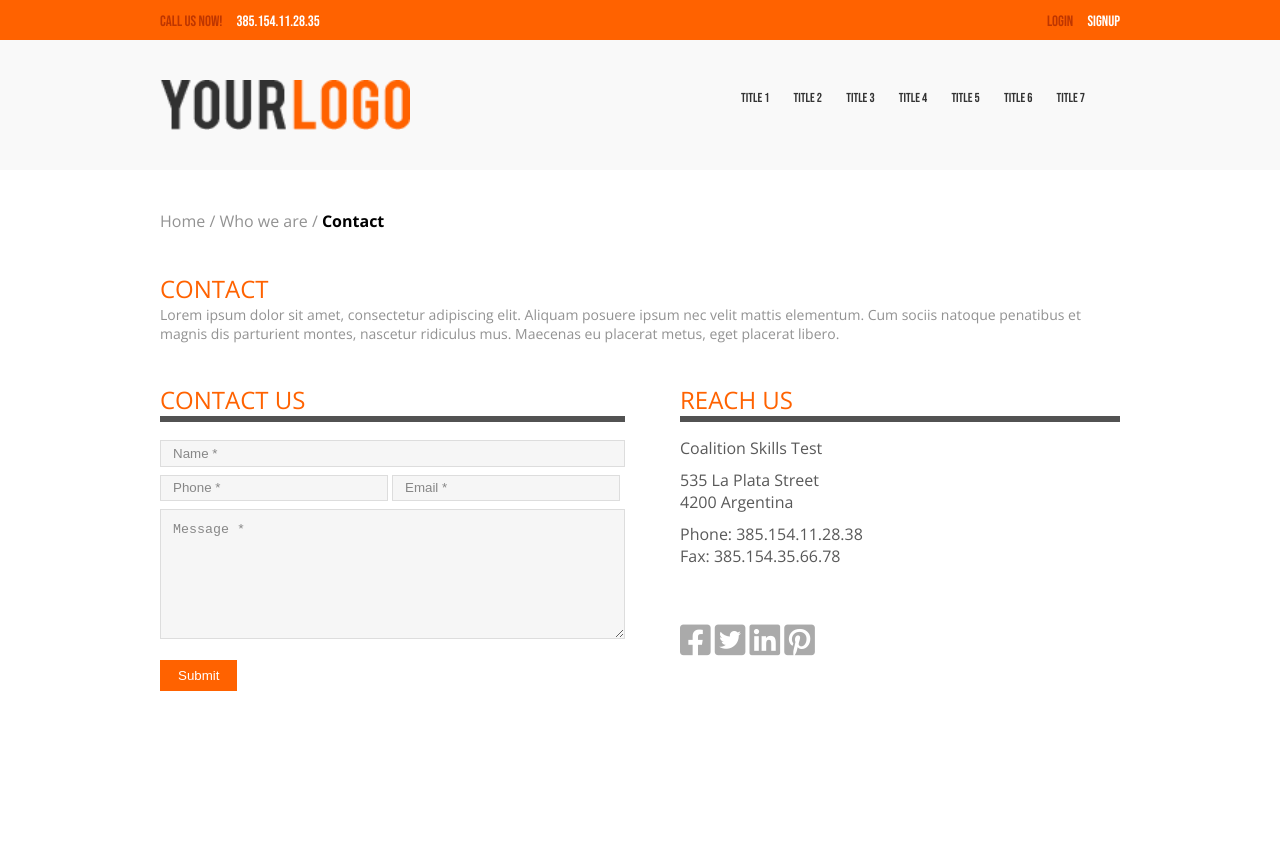
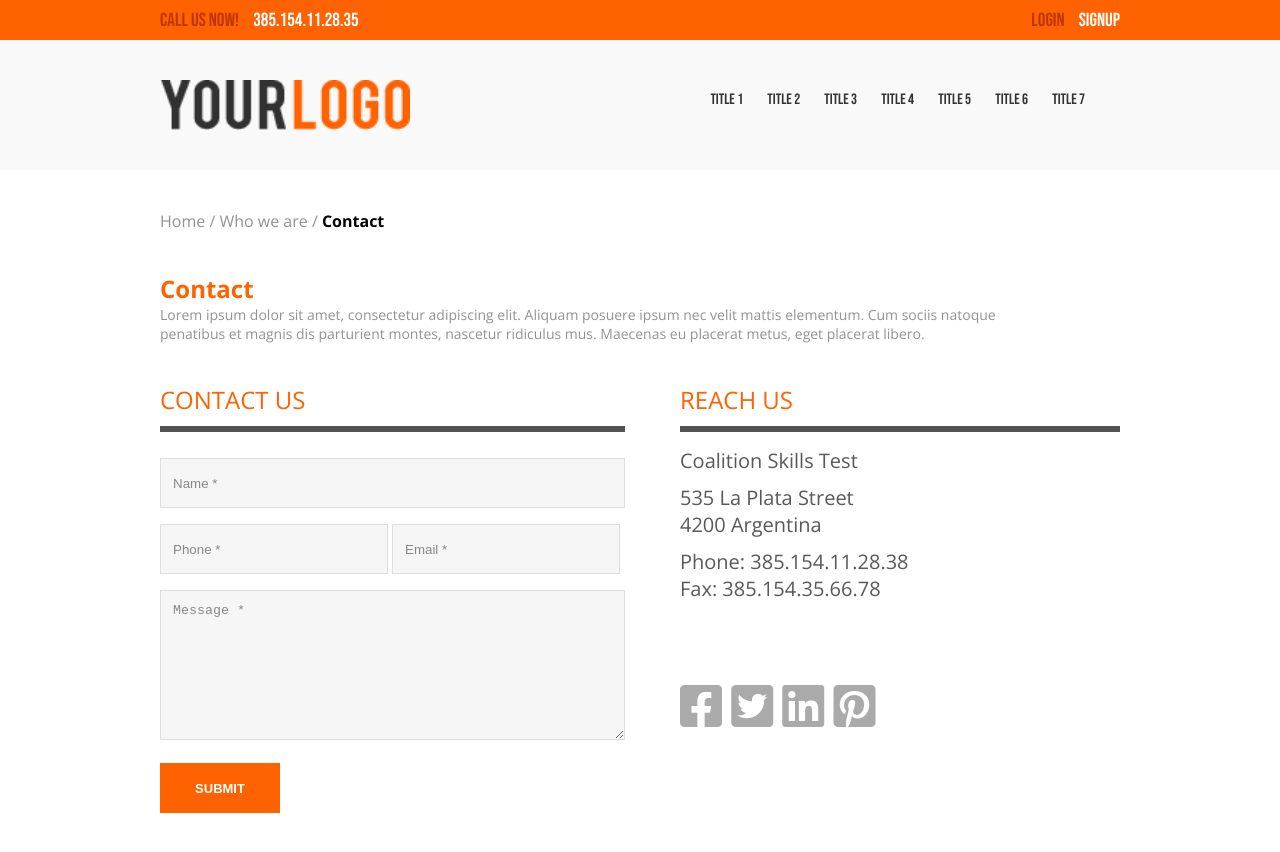
Before and after one commit to halebeau/CT-SkillTest2, a plain HTML site: page index.html in a window 1280 px wide. Before the commit the page ends 800 px from the top, so only its background shows below. Drawn offline with nearby package versions, Linux system fonts and the light colour scheme.

Commit message:
finished page

```diff
--- a/css/style.css
+++ b/css/style.css
@@ -1,7 +1,6 @@
 * {
   margin: 0;
   padding: 0;
-  border: 0;
   box-sizing: border-box;
 }
 
@@ -25,7 +24,12 @@ a {
   text-decoration: none;
 }
 
-h1, h2, h3, h4, h5, h6 {
+h1,
+h2,
+h3,
+h4,
+h5,
+h6 {
   font-weight: 700;
 }
 
@@ -33,40 +37,30 @@ p {
   font-weight: 400;
   color: #929292;
   font-size: 14px;
+  width: 90%;
 }
 
 .center {
   text-align: center;
 }
 
-/* .title {
-  padding-bottom: 8px 0;
-} */
-
-/* .float-right {
-  float: right;
-}
-
-.float-left {
-  float: left;
-} */
-
 .top-section {
   display: flex;
   justify-content: space-between;
 }
 
-.drk-text, .lht-text {
-  font: 15px 'Bebas Neue';
+.dark-text,
+.lite-text {
+  font: 19px 'Bebas Neue';
   line-height: 19px;
   text-transform: uppercase;
 }
 
-.drk-text {
+.dark-text {
   color: #be3600;
 }
 
-.lht-text {
+.lite-text {
   color: #fff;
   padding-left: 10px;
 }
@@ -77,10 +71,15 @@ h2 {
   text-transform: uppercase;
 }
 
+.contact {
+  font-weight: bolder;
+  text-transform: none;
+}
+
 .top-section,
 .header-container,
-.breadcrumb-container,
-.paragraph-container,
+.nav-container,
+.p-container,
 .contact-container {
   width: 100%;
   max-width: 960px;
@@ -88,8 +87,8 @@ h2 {
 }
 
 .menu li,
-.breadcrumb-container li,
-.social-out li {
+.nav-container li,
+.social li {
   display: inline-block;
 }
 
@@ -98,14 +97,6 @@ h2 {
   display: flex;
   height: 2.5em;
 }
-
-/* .top-section:after,
-.breadcrumb-container:after,
-.social-out:after {
-  content: "";
-  display: table;
-  clear: both;
-} */
 
 .top-section {
   margin: auto;
@@ -117,7 +108,7 @@ header {
 }
 
 header,
-.breadcrumb-container,
+.nav-container,
 .contact-container {
   padding: 40px 0;
 }
@@ -136,15 +127,15 @@ img {
   position: relative;
 }
 
-.menu li > a {
+.menu li>a {
   display: block;
   padding: 10px 10px;
   color: #333;
   text-align: right;
-  font: 13px Bebas Neue;
+  font: 15px Bebas Neue;
 }
 
-.menu li:hover > a {
+.menu li:hover>a {
   font-weight: 700;
   border-bottom: 3px solid #ff6200;
 }
@@ -165,7 +156,7 @@ img {
   margin: 0 auto 2px auto;
 }
 
-.submenu li:hover > a {
+.submenu li:hover>a {
   border: none;
 }
 
@@ -181,11 +172,7 @@ img {
   display: block;
 }
 
-.breadcrumb-container li:before {
-  clear: both;
-}
-
-a.breadcrumb {
+a.nav {
   color: #929292;
 }
 
@@ -205,26 +192,23 @@ a.breadcrumb {
   width: 50%;
 }
 
-.right.cols {
+.left.cols {
   padding-right: 15px;
 }
 
-.left.cols {
+.right.cols {
   padding-left: 40px;
 }
 
-/* .h-line {
-  width: 100%;
-  border: 3px solid #2e2b2b;
-} */
-
 .form-container {
+  margin-top: 10px;
   padding: 18px 0;
   border-top: 6px solid #525252;
 }
 
 .address-container {
   border-top: 6px solid #525252;
+  margin-top: 10px;
 }
 
 input,
@@ -239,19 +223,24 @@ input {
 }
 
 input:nth-child(1) {
+  margin-top: 8px;
   width: 100%;
+  height: 50px;
   background-color: #f6f6f6;
 }
 
 input:nth-child(2),
 input:nth-child(3) {
+  margin-top: 8px;
   width: 49%;
+  height: 50px;
   background-color: #f6f6f6;
 }
 
 textarea {
+  margin-top: 8px;
   width: 100%;
-  height: 130px;
+  height: 150px;
   max-height: 500vh;
   resize: vertical;
   background-color: #f6f6f6;
@@ -262,41 +251,38 @@ textarea {
 }
 
 .btn {
+  width: 120px;
+  height: 50px;
   background-color: #ff6200;
   color: #fff;
+  text-transform: uppercase;
+  font-size: 13px;
+  font-weight: bold;
   padding: 8px 18px;
-  margin-top: 8px;
+  margin-top: 10px;
+  border: none;
 }
 
 .address {
   width: 100%;
   margin: 15px 0;
   color: #595959;
-  font-size: 16px;
+  font-size: 20px;
 }
 
-.place {
+.info {
   margin-top: 10px;
 }
 
-/* .address li:first-child {
-  margin-bottom: 6px;
-}
-
-.address li:last-child {
-  margin-top: 15px;
-} */
-
-.social-out {
-  margin-top: 55px;
+.social {
+  margin-top: 80px;
 }
 
 .fab {
   color: #aaa;
-  font-size: 35px;
+  padding-right: 5px;
 }
 
 .fab:hover {
   color: #2d2d2d;
-  transition: 300ms ease-in-out;
 }
--- a/index.html
+++ b/index.html
@@ -1,36 +1,30 @@
 <!DOCTYPE html>
 <html lang="en">
-
 <head>
   <meta charset="UTF-8">
   <meta name="viewport" content="width=device-width, initial-scale=1.0">
   <meta http-equiv="X-UA-Compatible" content="ie=edge">
   <title>Beau Hale Skill Test</title>
   <link rel="stylesheet" href="./css/style.css">
-
-
   <link rel="preconnect" href="https://fonts.googleapis.com">
   <link rel="preconnect" href="https://fonts.gstatic.com" crossorigin>
   <link
     href="https://fonts.googleapis.com/css2?family=Bebas+Neue&family=Open+Sans:wght@400;700&family=Ubuntu&display=swap"
     rel="stylesheet">
-
-
   <link rel="stylesheet" href="https://use.fontawesome.com/releases/v5.8.1/css/all.css"
     integrity="sha384-50oBUHEmvpQ+1lW4y57PTFmhCaXp0ML5d60M1M7uH2+nqUivzIebhndOJK28anvf" crossorigin="anonymous">
 </head>
 
 <body>
-
   <div class="top-section-wrapper">
     <div class="top-section">
       <div>
-        <span class="drk-text">Call Us Now!</span>
-        <span class="lht-text">385.154.11.28.35</span>
+        <span class="dark-text">Call Us Now!</span>
+        <span class="lite-text">385.154.11.28.35</span>
       </div>
       <div>
-        <span class="drk-text">Login</span>
-        <span class="lht-text">Signup</span>
+        <span class="dark-text">Login</span>
+        <span class="lite-text">Signup</span>
       </div>
     </div>
   </div>
@@ -39,85 +33,86 @@
     <div class="header-container">
       <img src="./images/your-logo.png">
       <ul class="menu float-right">
-        <li><a href="#">TITLE 1</a></li>
-        <li><a href="#">TITLE 2</a>
+        <li><a href="#">Title 1</a></li>
+        <li><a href="#">Title 2</a>
           <ul class="submenu">
-            <li><a href="#">SUBMENU 1</a></li>
-            <li><a href="#">SUBMENU 2</a></li>
-            <li><a href="#">SUBMENU 3</a>
+            <li><a href="#">Submenu 1</a></li>
+            <li><a href="#">Submenu 2</a></li>
+            <li><a href="#">Submenu 3</a>
               <ul class="sub-submenu">
-                <li><a href="#">SUBMENU 1</a></li>
-                <li><a href="#">SUBMENU 2</a></li>
-                <li><a href="#">SUBMENU 3</a></li>
+                <li><a href="#">Submenu 1</a></li>
+                <li><a href="#">Submenu 2</a></li>
+                <li><a href="#">Submenu 3</a></li>
               </ul>
             </li>
           </ul>
         </li>
-        <li><a href="#">TITLE 3</a></li>
-        <li><a href="#">TITLE 4</a></li>
-        <li><a href="#">TITLE 5</a></li>
-        <li><a href="#">TITLE 6</a></li>
-        <li><a href="#">TITLE 7</a></li>
+        <li><a href="#">Title 3</a></li>
+        <li><a href="#">Title 4</a></li>
+        <li><a href="#">Title 5</a></li>
+        <li><a href="#">Title 6</a></li>
+        <li><a href="#">Title 7</a></li>
       </ul>
     </div>
   </header>
 
   <main>
-    <div class="breadcrumb-container">
+    <div class="nav-container">
       <ul>
-        <li><a href="#" class="breadcrumb">Home</a></li>
-        <li><a href="#" class="breadcrumb">/ Who we are</a></li>
-        <li><a href="#" class="breadcrumb">/ <span class="active">Contact</span></a></li>
+        <li><a href="#" class="nav">Home</a></li>
+        <li><a href="#" class="nav">/ Who we are</a></li>
+        <li><a href="#" class="nav">/ <span class="active">Contact</span></a></li>
       </ul>
     </div>
 
-    <div class="paragraph-container">
-      <h2 class="title oj-color">Contact</h2>
-      <p>Lorem ipsum dolor sit amet, consectetur adipiscing elit. Aliquam posuere ipsum nec velit mattis elementum. Cum sociis
+    <div class="p-container">
+      <h2 class="contact">Contact</h2>
+      <p>Lorem ipsum dolor sit amet, consectetur adipiscing elit. Aliquam posuere ipsum nec velit mattis elementum. Cum
+        sociis
         natoque
-      penatibus et magnis dis parturient montes, nascetur ridiculus mus. Maecenas eu placerat metus, eget placerat libero.</p>
+        penatibus et magnis dis parturient montes, nascetur ridiculus mus. Maecenas eu placerat metus, eget placerat
+        libero.</p>
     </div>
 
     <div class="contact-container">
-      <div class="right cols">
+      <div class="left cols">
         <h2>Contact Us</h2>
         <div class="form-container">
           <form>
             <input type="text" name="name" placeholder="Name *" required />
-            <input type="text" name="phone" placeholder="Phone * " required class="float-left" />
-            <input type="email" name="email" placeholder="Email *" required class="float-right" />
+            <input type="text" name="phone" placeholder="Phone * " required />
+            <input type="email" name="email" placeholder="Email *" required />
             <textarea name="message" placeholder="Message *"></textarea>
             <button class="btn">Submit</button>
           </form>
         </div>
       </div>
 
-      <div class="left cols">
+      <div class="right cols">
         <h2>Reach Us</h2>
         <div class="address-container">
           <ul class="address">
             <li>Coalition Skills Test</li>
-          <div class="place">
+            <div class="info">
               <li>535 La Plata Street</li>
               <li>4200 Argentina</li>
             </div>
-          <div class="place">
+            <div class="info">
               <li>Phone: 385.154.11.28.38</li>
               <li>Fax: 385.154.35.66.78</li>
             </div>
           </ul>
         </div>
 
-        <ul class="social-out">
-          <li><i class="fab fa-facebook-square"></i></li>
-          <li></li><i class="fab fa-twitter-square"></i></li>
-          <li><i class="fab fa-linkedin"></i></li>
-          <li><i class="fab fa-pinterest-square"></i></li>
+        <ul class="social">
+          <li><i class="fab fa-facebook-square fa-3x"></i></li>
+          <li><i class="fab fa-twitter-square fa-3x"></i></li>
+          <li><i class="fab fa-linkedin fa-3x"></i></li>
+          <li><i class="fab fa-pinterest-square fa-3x"></i></li>
         </ul>
 
       </div>
     </div>
   </main>
-
 </body>
 </html>
```
Lines whose indentation alone changed are shown as unchanged.
